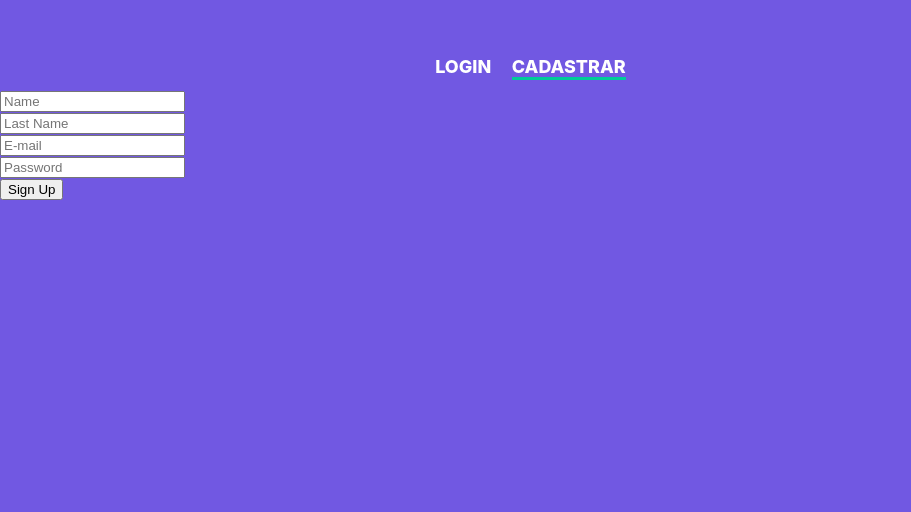
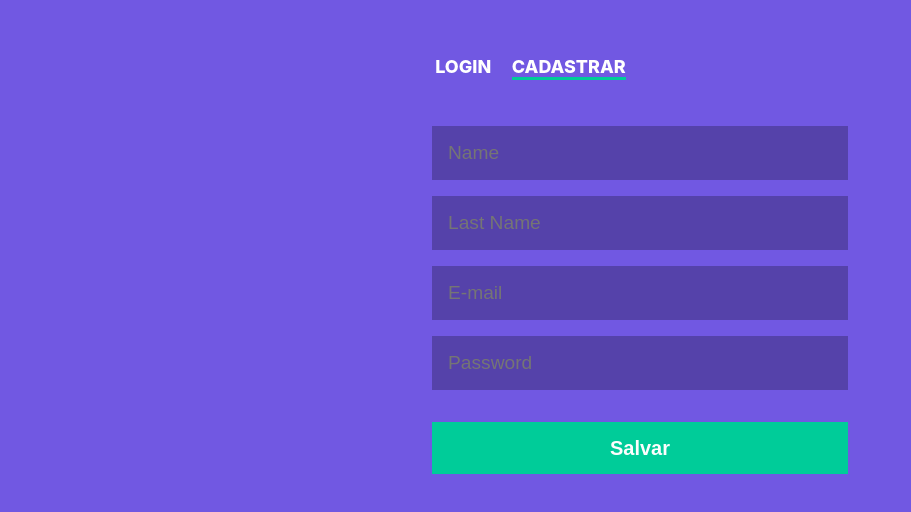
Before and after one commit to RafaelSanaMontevechio/chat, a React (Create React App) app in the folder frontend/: page /register in a window 1280 px wide. Shown: the part 120-632 px from the top of the page, without its empty margins (0-911 px from the left). Built offline with nearby package versions, Linux system fonts and the light colour scheme; no server answers.

Commit message:
adjusted CSS

```diff
--- a/frontend/src/pages/register/Register.js
+++ b/frontend/src/pages/register/Register.js
@@ -9,7 +9,7 @@ import LoginHeader from '../../components/loginHeader';
 
 import { signUp } from '../../api/user';
 
-import './register.css';
+import styles from './styles.module.css';
 
 const Register = () => {
   const history = useHistory();
@@ -24,81 +24,81 @@ const Register = () => {
     email: yup.string().email().required('Informe seu e-mail'),
     password: yup
       .string()
-      .min(6, 'A senha muito curta, deve ter no mínimo 6 caracteres.')
+      .min(6, 'Senha muito curta, deve ter no mínimo 6 caracteres.')
       .required('Informe uma senha')
       .matches(
         /^(?=.*[A-Za-z])(?=.*\d)(?=.*[@$!%*#?&])[A-Za-z\d@$!%*#?&]{6,}$/,
-        'A senha deve conter A a 1 @'
+        'A senha deve conter, uma letra maiúscula, uma minúscula, um número e um caracter especial'
       ),
   });
 
   return (
     <>
-      <div className="login-container">
+      <div>
         <LoginHeader />
         <Formik
           initialValues={{ name: '', lastName: '', email: '', password: '' }}
           onSubmit={handleSubmit}
           validationSchema={validations}
         >
-          <Form className="login">
-            <div className="login-group">
+          <Form className={styles.register}>
+            <div className={styles.register__group}>
               <Field
-                className="login-field"
+                className={styles.register__field}
                 name="name"
                 type="text"
                 placeholder="Name"
               />
               <ErrorMessage
-                className="login-error"
+                className={styles.register__error}
                 component="span"
                 name="name"
               />
             </div>
 
-            <div className="login-group">
+            <div className={styles.register__group}>
               <Field
-                className="login-field"
+                className={styles.register__field}
                 name="lastName"
                 type="text"
                 placeholder="Last Name"
               />
               <ErrorMessage
-                className="login-error"
+                className={styles.register__error}
                 component="span"
                 name="lastName"
               />
             </div>
 
-            <div className="login-group">
+            <div className={styles.register__group}>
               <Field
-                className="login-field"
+                className={styles.register__field}
                 name="email"
                 type="email"
                 placeholder="E-mail"
               />
               <ErrorMessage
-                className="login-error"
+                className={styles.register__error}
                 component="span"
                 name="email"
               />
             </div>
-            <div className="login-group">
+            <div className={styles.register__group}>
               <Field
-                className="login-field"
+                className={styles.register__field}
                 name="password"
                 type="password"
                 placeholder="Password"
               />
               <ErrorMessage
-                className="login-error"
+                className={styles.register__error}
                 component="span"
                 name="password"
               />
             </div>
-            <div className="login-btn">
-              <button className="btn" type="submit">
-                Sign Up
+            <div className={styles.register__btn}>
+              <button className={styles.btn} type="submit">
+                Salvar
               </button>
             </div>
           </Form>
--- a/frontend/src/pages/register/register.css
+++ /dev/null
@@ -1,4 +0,0 @@
-.focus {
-  cursor: pointer;
-  border-bottom: 3px solid #00cc99;
-}
--- /dev/null
+++ b/frontend/src/pages/register/styles.module.css
@@ -0,0 +1,65 @@
+.register {
+  margin-top: 20px;
+  width: 100%;
+  display: flex;
+  flex-direction: column;
+  align-items: center;
+  justify-content: center;
+}
+
+.register__group {
+  width: 50%;
+  display: flex;
+  flex-direction: column;
+  justify-content: center;
+  align-items: center;
+}
+
+.register__field {
+  border: none;
+  background: rgba(0, 0, 0, 0.25);
+  color: #fdfdfd;
+  margin-top: 1rem;
+  width: 60%;
+  padding: 1rem;
+  font-size: 1.2rem;
+  transition: all 0.1s linear;
+}
+
+.register__field:focus {
+  box-shadow: 0 4px 4px rgba(0, 0, 0, 0.5);
+  outline: none;
+}
+
+.register__error {
+  margin-top: 3px;
+  color: #ff8080;
+  width: 60%;
+  text-transform: uppercase;
+}
+
+.register__btn {
+  width: 50%;
+  display: flex;
+  flex-direction: column;
+  justify-content: center;
+  align-items: center;
+}
+
+.btn {
+  border: none;
+  outline: none;
+  background: #00cc99;
+  color: #fdfdfd;
+  font-weight: 700;
+  font-size: 20px;
+  padding: 0.9rem;
+  margin-top: 2rem;
+  width: 65%;
+}
+
+.btn:hover {
+  border: none;
+  outline: none;
+  cursor: pointer;
+}
```
